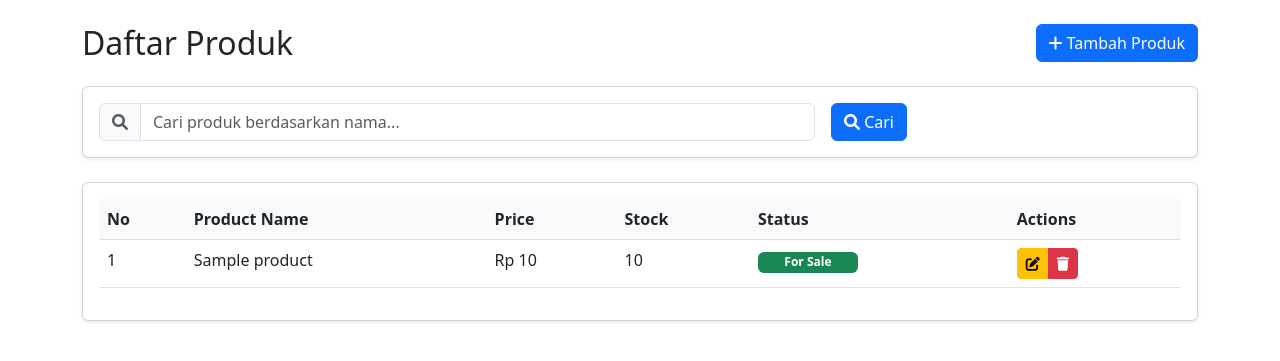
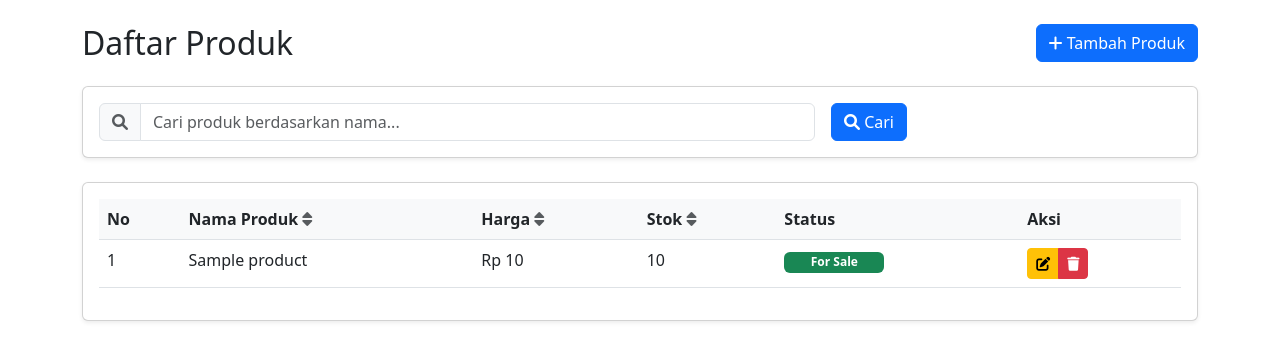
Before and after one commit to katekyosennajr/mj-data, a CodeIgniter app: page /database/index.php/products/index in a window 1280 px wide. Shown: the top 361 px of the page. Run offline with CodeIgniter, Linux system fonts and the light colour scheme; tables that the repository leaves empty or names only in its code hold one stand-in row (values such as "Sample post").

Commit message:
Menambah fitur sorting untuk nama, harga, dan stok produk

```diff
--- a/application/controllers/Products.php
+++ b/application/controllers/Products.php
@@ -13,7 +13,13 @@ class Products extends CI_Controller {
     public function index()
     {
         $search = $this->input->get('search');
-        $data['products'] = $this->product_model->get_all_products($search);
+        $sort_by = $this->input->get('sort_by');
+        $sort_order = $this->input->get('sort_order');
+
+        $data['products'] = $this->product_model->get_all_products($search, $sort_by, $sort_order);
+        $data['sort_by'] = $sort_by;
+        $data['sort_order'] = $sort_order;
+
         $this->load->view('products/index', $data);
     }
 
--- a/application/models/Product_model.php
+++ b/application/models/Product_model.php
@@ -9,11 +9,17 @@ class Product_model extends CI_Model {
     }
 
     // Get all products
-    public function get_all_products($search = null) {
+    public function get_all_products($search = null, $sort_by = 'id', $sort_order = 'desc') {
         if ($search) {
             $this->db->like('name', $search);
         }
-        $this->db->order_by('id', 'desc');
+
+        // Validasi kolom yang diizinkan untuk sorting
+        $allowed_columns = ['name', 'price', 'stock', 'id'];
+        $sort_by = in_array($sort_by, $allowed_columns) ? $sort_by : 'id';
+        $sort_order = strtolower($sort_order) === 'asc' ? 'asc' : 'desc';
+
+        $this->db->order_by($sort_by, $sort_order);
         return $this->db->get('products')->result();
     }
 
--- a/application/views/products/index.php
+++ b/application/views/products/index.php
@@ -48,11 +48,47 @@
                         <thead>
                             <tr>
                                 <th>No</th>
-                                <th>Product Name</th>
-                                <th>Price</th>
-                                <th>Stock</th>
+                                <th>
+                                    <a href="<?= site_url('products?' . http_build_query(array_merge($_GET, [
+                                        'sort_by' => 'name',
+                                        'sort_order' => ($sort_by === 'name' && $sort_order === 'asc') ? 'desc' : 'asc'
+                                    ]))) ?>" class="text-dark text-decoration-none">
+                                        Nama Produk
+                                        <?php if($sort_by === 'name'): ?>
+                                            <i class="fas fa-sort-<?= $sort_order === 'asc' ? 'up' : 'down' ?>"></i>
+                                        <?php else: ?>
+                                            <i class="fas fa-sort text-muted"></i>
+                                        <?php endif; ?>
+                                    </a>
+                                </th>
+                                <th>
+                                    <a href="<?= site_url('products?' . http_build_query(array_merge($_GET, [
+                                        'sort_by' => 'price',
+                                        'sort_order' => ($sort_by === 'price' && $sort_order === 'asc') ? 'desc' : 'asc'
+                                    ]))) ?>" class="text-dark text-decoration-none">
+                                        Harga
+                                        <?php if($sort_by === 'price'): ?>
+                                            <i class="fas fa-sort-<?= $sort_order === 'asc' ? 'up' : 'down' ?>"></i>
+                                        <?php else: ?>
+                                            <i class="fas fa-sort text-muted"></i>
+                                        <?php endif; ?>
+                                    </a>
+                                </th>
+                                <th>
+                                    <a href="<?= site_url('products?' . http_build_query(array_merge($_GET, [
+                                        'sort_by' => 'stock',
+                                        'sort_order' => ($sort_by === 'stock' && $sort_order === 'asc') ? 'desc' : 'asc'
+                                    ]))) ?>" class="text-dark text-decoration-none">
+                                        Stok
+                                        <?php if($sort_by === 'stock'): ?>
+                                            <i class="fas fa-sort-<?= $sort_order === 'asc' ? 'up' : 'down' ?>"></i>
+                                        <?php else: ?>
+                                            <i class="fas fa-sort text-muted"></i>
+                                        <?php endif; ?>
+                                    </a>
+                                </th>
                                 <th>Status</th>
-                                <th>Actions</th>
+                                <th>Aksi</th>
                             </tr>
                         </thead>
                         <tbody>
```
